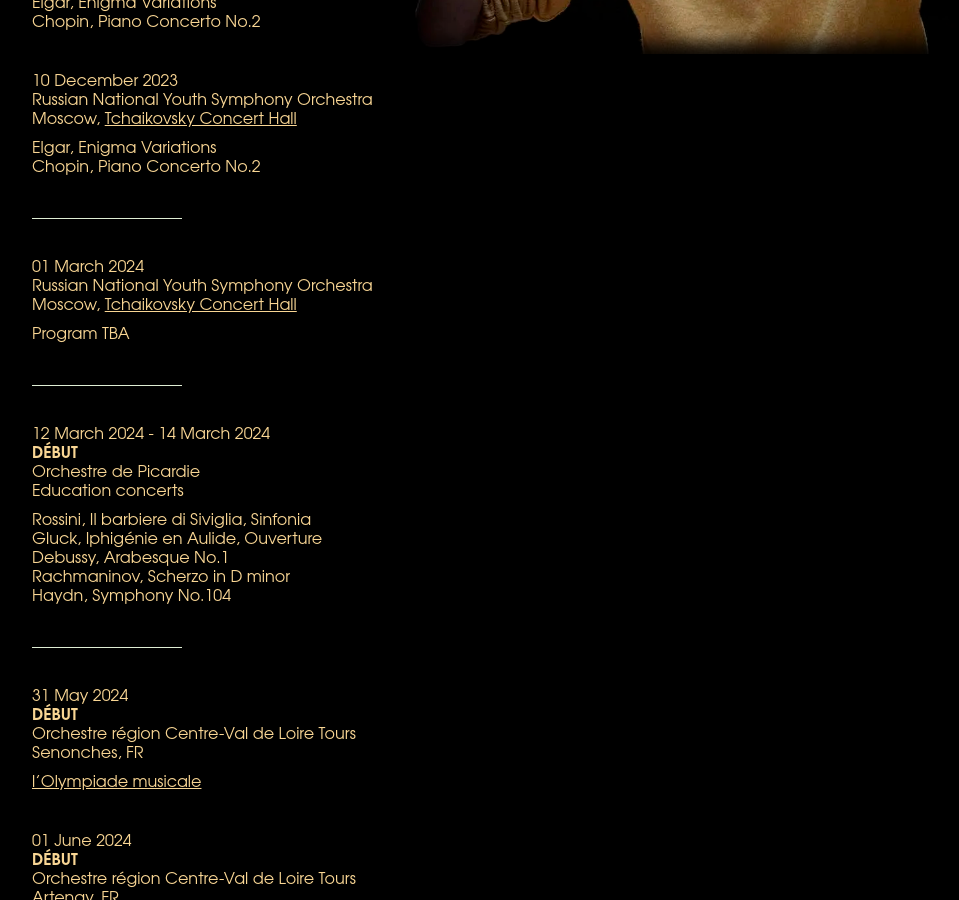
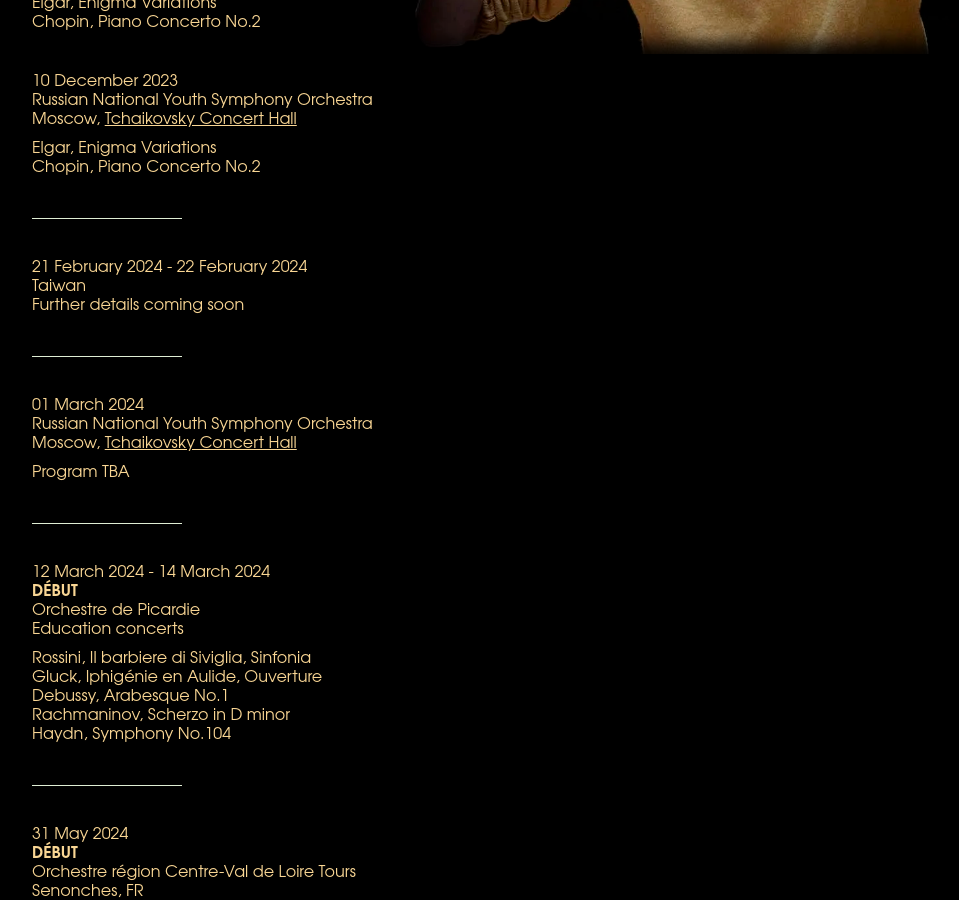
Before and after one commit to martincadoux/clementnonciaux.com, a Jekyll site: the page built from _pages/calendar.html, in a window 1280 px wide and 900 px high, scrolled down 571 px. Shown: the whole window, without its empty margins (108-1067 px from the left). Built offline with Jekyll 4.4.1, drawn with Linux system fonts in a browser that asks for light colours.

Commit message:
Update events.yml

```diff
--- a/_data/events.yml
+++ b/_data/events.yml
@@ -41,6 +41,11 @@
     Moscow, [Tchaikovsky Concert Hall](https://meloman.ru/hall/koncertnyj-zal-chajkovskogo/)
   program: |-
     Program TBA
+
+- date: [2024-02-21, 2024-02-22]
+  location: |-
+    Taiwan
+    Further details coming soon
 
 - date: [2023-12-10]
   location: |-
```
